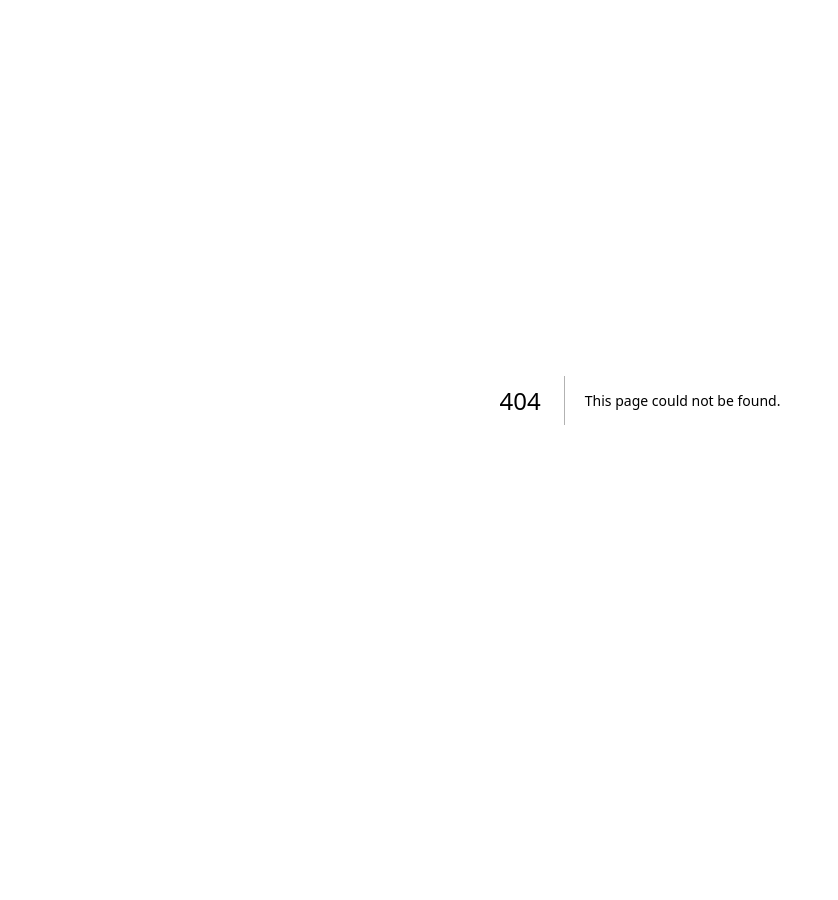
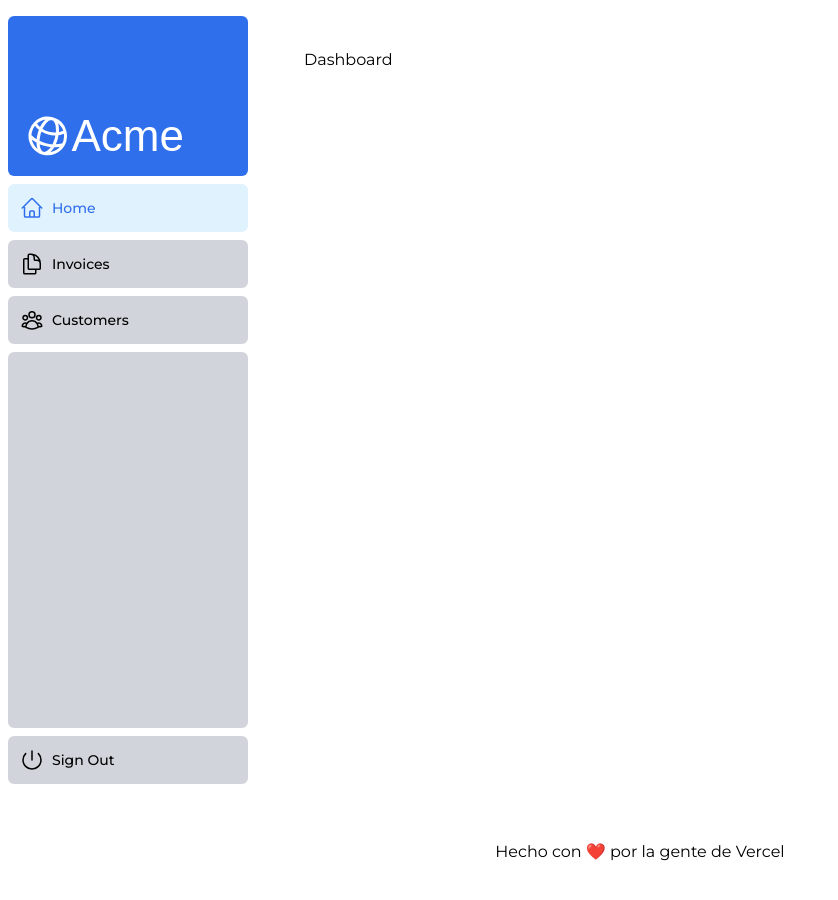
Before and after one commit to stban94diaz-test/nextjs-dashboard, a Next.js app: page /dashboard in a window 1280 px wide. Before the commit this address had no page. Shown: the top 900 px of the page, without its empty margins (0-838 px from the left). Before the commit the page ends 800 px from the top, so only its background shows below. Built offline with nearby package versions, Linux system fonts and the light colour scheme; a web font is replaced by a local one.

Commit message:
:construction: navigation

```diff
--- /dev/null
+++ b/app/dashboard/customers/page.tsx
@@ -0,0 +1,3 @@
+export default function Page() {
+  return <div>Customers</div>;
+}
--- /dev/null
+++ b/app/dashboard/invoices/page.tsx
@@ -0,0 +1,3 @@
+export default function Page() {
+  return <div>Invoices</div>;
+}
--- /dev/null
+++ b/app/dashboard/layout.tsx
@@ -0,0 +1,14 @@
+import SideNav from "../ui/dashboard/sidenav";
+
+export default function Layout({ children }: { children: React.ReactNode }) {
+  return (
+    <div className="flex h-screen flex-col md:flex-row">
+      <div className="w-full flex-none md:w-64">
+        <SideNav />
+      </div>
+      <div className="flex-grow p-6 md:overflow-y-auto md:p-12" >
+        {children}
+      </div>
+    </div>
+  );
+}
--- /dev/null
+++ b/app/dashboard/page.tsx
@@ -0,0 +1,3 @@
+export default function Page() {
+  return <div>Dashboard</div>;
+}
--- a/app/layout.tsx
+++ b/app/layout.tsx
@@ -8,7 +8,12 @@
 }) {
   return (
     <html lang="en">
-      <body className={`${montserrat.className} antialiased`}>{children}</body>
+      <body className={`${montserrat.className} antialiased`}>
+        {children}
+        <footer className='py-10 flex justify-center items-center'>
+          Hecho con ❤️ por la gente de Vercel
+        </footer>
+      </body>
     </html>
   );
 }
--- a/app/ui/dashboard/nav-links.tsx
+++ b/app/ui/dashboard/nav-links.tsx
@@ -1,8 +1,12 @@
+'use client';
+
 import {
   UserGroupIcon,
   HomeIcon,
   DocumentDuplicateIcon,
 } from '@heroicons/react/24/outline';
+import Link from 'next/link';
+import { usePathname } from 'next/navigation';
 
 // Map of links to display in the side navigation.
 // Depending on the size of the application, this would be stored in a database.
@@ -17,19 +21,30 @@
 ];
 
 export default function NavLinks() {
+  const pathName = usePathname();
+
   return (
     <>
       {links.map((link) => {
         const LinkIcon = link.icon;
         return (
-          <a
+          <Link
             key={link.name}
             href={link.href}
-            className="flex h-[48px] grow items-center justify-center gap-2 rounded-md bg-gray-50 p-3 text-sm font-medium hover:bg-sky-100 hover:text-blue-600 md:flex-none md:justify-start md:p-2 md:px-3"
+            className={`
+              flex h-[48px] grow items-center justify-center gap-2 rounded-md
+              bg-gray-300 p-3 text-sm font-medium hover:bg-sky-100
+              hover:text-blue-600 md:flex-none md:justify-start md:p-2 md:px-3
+              ${
+                pathName === link.href
+                  ? 'bg-sky-100 text-blue-600'
+                  : ''
+              }
+            `}
           >
             <LinkIcon className="w-6" />
             <p className="hidden md:block">{link.name}</p>
-          </a>
+          </Link>
         );
       })}
     </>
--- a/app/ui/dashboard/sidenav.tsx
+++ b/app/ui/dashboard/sidenav.tsx
@@ -16,9 +16,9 @@
       </Link>
       <div className="flex grow flex-row justify-between space-x-2 md:flex-col md:space-x-0 md:space-y-2">
         <NavLinks />
-        <div className="hidden h-auto w-full grow rounded-md bg-gray-50 md:block"></div>
+        <div className="hidden h-auto w-full grow rounded-md bg-gray-300 md:block"></div>
         <form>
-          <button className="flex h-[48px] w-full grow items-center justify-center gap-2 rounded-md bg-gray-50 p-3 text-sm font-medium hover:bg-sky-100 hover:text-blue-600 md:flex-none md:justify-start md:p-2 md:px-3">
+          <button className="flex h-[48px] w-full grow items-center justify-center gap-2 rounded-md bg-gray-300 p-3 text-sm font-medium hover:bg-sky-100 hover:text-blue-600 md:flex-none md:justify-start md:p-2 md:px-3">
             <PowerIcon className="w-6" />
             <div className="hidden md:block">Sign Out</div>
           </button>
--- a/app/ui/global.css
+++ b/app/ui/global.css
@@ -16,3 +16,7 @@
   -webkit-appearance: none;
   margin: 0;
 }
+
+:root {
+  color-scheme: light dark;
+}
```
